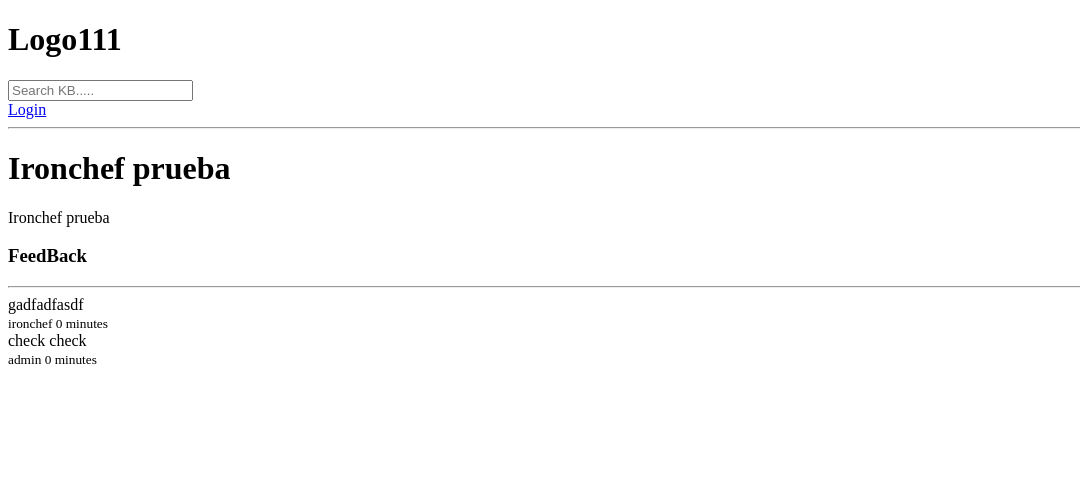
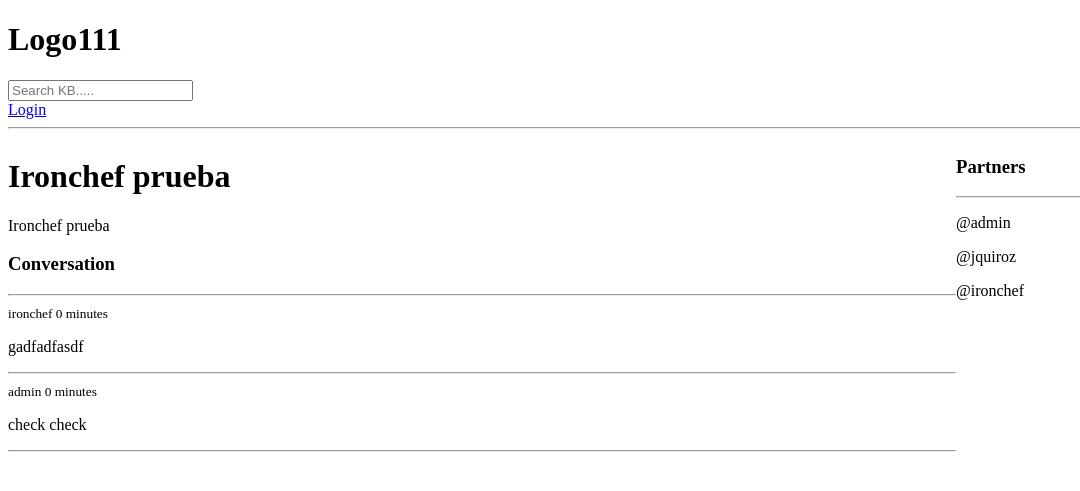
Before and after one commit to bambino2983/mentorcentral, a Django app: page /kb/7/ in a window 1280 px wide. Shown: the top 491 px of the page, without its empty margins (0-1080 px from the left). Run offline with Django 4.2, Linux system fonts and the light colour scheme; data comes from the database, SQL or seed files in the repository; both versions use the stored data as it was after the commit; some libraries are stand-ins or nearby versions.

Commit message:
05072022

```diff
--- a/base/models.py
+++ b/base/models.py
@@ -15,6 +15,7 @@
     category = models.ForeignKey(Category, on_delete=models.SET_NULL, null=True)
     name = models.CharField(max_length=200)
     description = RichTextField(null=True)
+    partners = models.ManyToManyField(User, related_name='partners', blank=True)
     updated = models.DateTimeField(auto_now=True)
     created = models.DateTimeField(auto_now_add=True)
 
@@ -32,5 +33,8 @@
     updated = models.DateTimeField(auto_now=True)
     created = models.DateTimeField(auto_now_add=True)
 
+    class Meta:
+        ordering = ['-updated', '-created']
+
     def __str__(self):
         return self.description[0:50]
--- a/base/templates/base/kb.html
+++ b/base/templates/base/kb.html
@@ -1,26 +1,52 @@
 {% extends 'main.html' %} {% block content %}
+<style>
+    .room-container {
+        display: grid;
+        grid-template-columns: 3fr 1fr;
+    }
+</style>
+
+<div class="room-container">
+<div>
 <h1>{{kb.name}}</h1>
 <p>{{kb.description|safe}}</p>
 
+
 <div class="comment-wrapper">
-    <h3>FeedBack</h3>
+    <h3>Conversation </h3>
     <hr>
 
     {% for kb_message in kb_messages %}
         <div>
-            <div class="body">{{kb_message.description|safe}}
-            </div>
+            <!-- {% if request.user == message.user %} -->
+            <a href="{% url 'delete-message' message.id %}">Delete</a>
+            <!-- {% endif %} -->
             <small>{{kb_message.user}} {{kb_message.created|timesince}}</small>
-
+            <p>{{kb_message.description|safe}}</p>
+           <hr>
+        </div>
     {% endfor %}
 </div>
 
 {% if request.user.is_authenticated %}
 <div class="comment-form">
     <form method="POST" action="">
-        {% csrf_token %}
+        {% csrf_token %} {{form.media}} {{form.as_p}}
         <input type="text" name="description" placeholder="Write your Comment Here">
     </form>
 </div>
 {% endif %}
+
+</div>
+
+<div>
+    <h3>Partners</h3>
+    <hr>
+    {% for user in partners %}
+        <div>
+            <p>@{{user.username}}</p>
+        </div>
+    {% endfor %}
+</div>
+</div>
 {% endblock content %}
--- a/base/urls.py
+++ b/base/urls.py
@@ -10,4 +10,5 @@
     path('create-kb/', views.createKb, name="create-kb"),
     path('update-kb/<str:pk>/', views.updateKb, name="update-kb"),
     path('delete-kb/<str:pk>/', views.deleteKb, name="delete-kb"),
+    path('delete-message/<str:pk>/', views.deleteMessage, name="delete-message"),
 ]
--- a/base/views.py
+++ b/base/views.py
@@ -62,14 +62,28 @@
 
     topics = Category.objects.all()
     kb_count = kbs.count()
-    context = {'kbs': kbs, 'topics': topics, 'kb_count': kb_count}
+    kb_messages = Message.objects.all()
+
+    context = {'kbs': kbs, 'topics': topics,
+                'kb_count': kb_count, 'kb_messages': kb_messages}
     return render(request, 'base/home.html', context)
 
 
 def kb(request, pk):
     kb = Kb.objects.get(id=pk)
     kb_messages = kb.message_set.all().order_by('-created')
-    context = {'kb': kb, 'kb_messages': kb_messages}
+    partners = kb.partners.all()
+    if request.method == 'POST':
+        message = Message.objects.create(
+            user=request.user,
+            kb=kb,
+            description=request.POST.get('description')
+        )
+        kb.partners.add(request.user)
+        return redirect('kb', pk=kb.id)
+
+    context = {'kb': kb, 'kb_messages': kb_messages,
+                'partners': partners}
     return render(request, 'base/kb.html', context)
 
 @login_required(login_url='login')
@@ -101,6 +115,7 @@
     context = {'form': form}
     return render(request, 'base/kb_form.html', context)
 
+@login_required(login_url='login')
 def deleteKb(request, pk):
     kb = Kb.objects.get (id=pk)
 
@@ -111,3 +126,16 @@
         kb.delete()
         return redirect('home')
     return render(request, 'base/delete.html', {'obj':kb})
+
+
+@login_required(login_url='login')
+def deleteMessage(request, pk):
+    message = Message.objects.get (id=pk)
+
+    if request.user != message.user:
+        return HttpResponse('No estas autorizado')
+
+    if request.method == "POST":
+        message.delete()
+        return redirect('home')
+    return render(request, 'base/delete.html', {'obj':message})
```
Also changed, not shown: base/templates/base/home.html (+15 -1 lines), base/migrations/0002_auto_20220706_0310.py (added), db.sqlite3.
